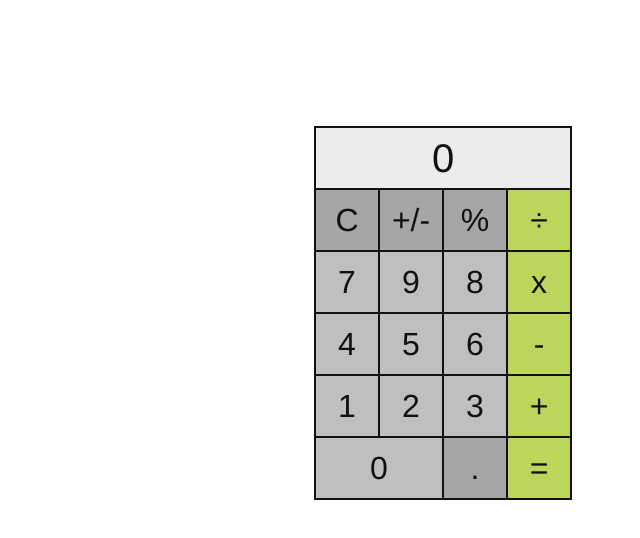
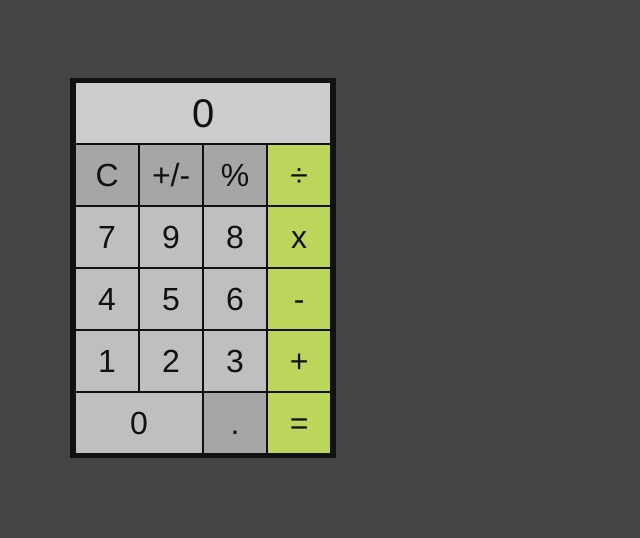
Before and after one commit to jasho/vue-calculator, a Vue app: page / in a window 1280 px wide. Shown: the top 538 px of the page, without its empty margins (197-837 px from the left). Built offline with nearby package versions, Linux system fonts and the light colour scheme.

Commit message:
minor update

```diff
--- a/public/index.html
+++ b/public/index.html
@@ -6,6 +6,13 @@
     <meta name="viewport" content="width=device-width,initial-scale=1.0">
     <link rel="icon" href="<%= BASE_URL %>favicon.ico">
     <title>Vue Calculator</title>
+    <style>
+      html {
+        height: 100vh;
+        width: 100vh;
+        background: #444;
+      }
+    </style>
   </head>
   <body>
     <noscript>
--- a/src/components/Calculator.vue
+++ b/src/components/Calculator.vue
@@ -17,9 +17,9 @@
     <div @click='append(2)' class='button'>2</div>
     <div @click='append(3)' class='button'>3</div>
     <div @click='add' class='button operator'>+</div>
-    <div @click='append(0)' class='button zero'>0</div>
-    <div @click='decimal' class='button darker'>.</div>
-    <div @click='equal' class='button operator'>=</div>
+    <div @click='append(0)' class='button zero button-bottom'>0</div>
+    <div @click='decimal' class='button darker button-bottom'>.</div>
+    <div @click='equal' class='button operator button-bottom'>=</div>
   </div>
 </template>
 
@@ -98,14 +98,15 @@ export default {
   display: grid;
   grid-template-columns: repeat(4, 1fr);
   grid-auto-rows: minmax(10vh, auto);
-  border: 1px solid #111;
+  border: 5px solid #111;
   line-height: 10vh;
 }
 
 .display {
   grid-column: 1 / 5;
-  background-color: #ececec;
+  background-color: #ccc;
   border: 1px solid #111;
+  border-top: 0;
   font-size: 2.5rem;
   cursor: default;
   overflow: hidden;
@@ -121,6 +122,10 @@ export default {
   background-color: hsl(0, 0%, 75%);
   border: 1px solid #111;
   cursor: pointer;
+}
+
+.button-bottom {
+  border-bottom: 0;
 }
 
 .operator {
```
